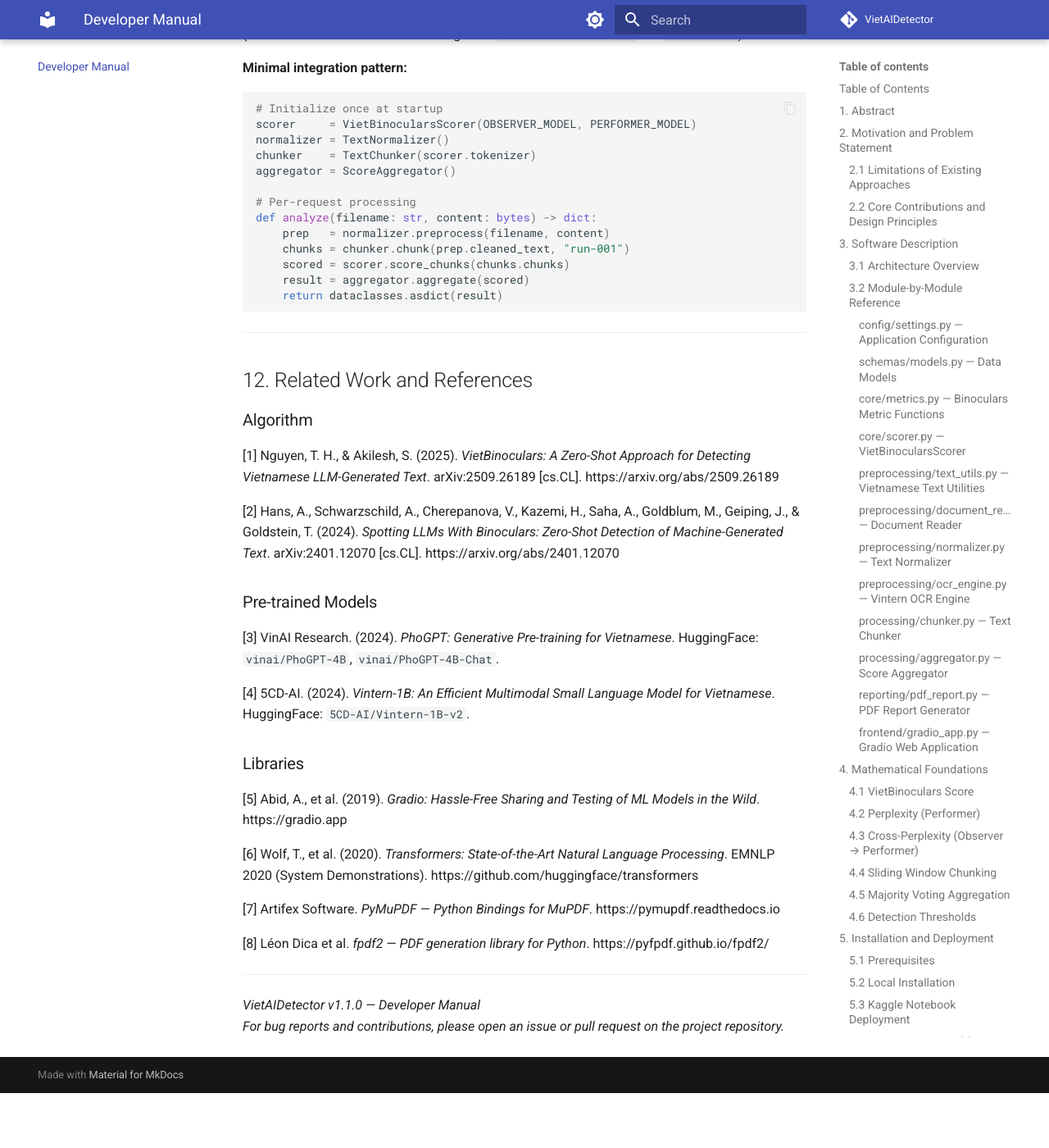
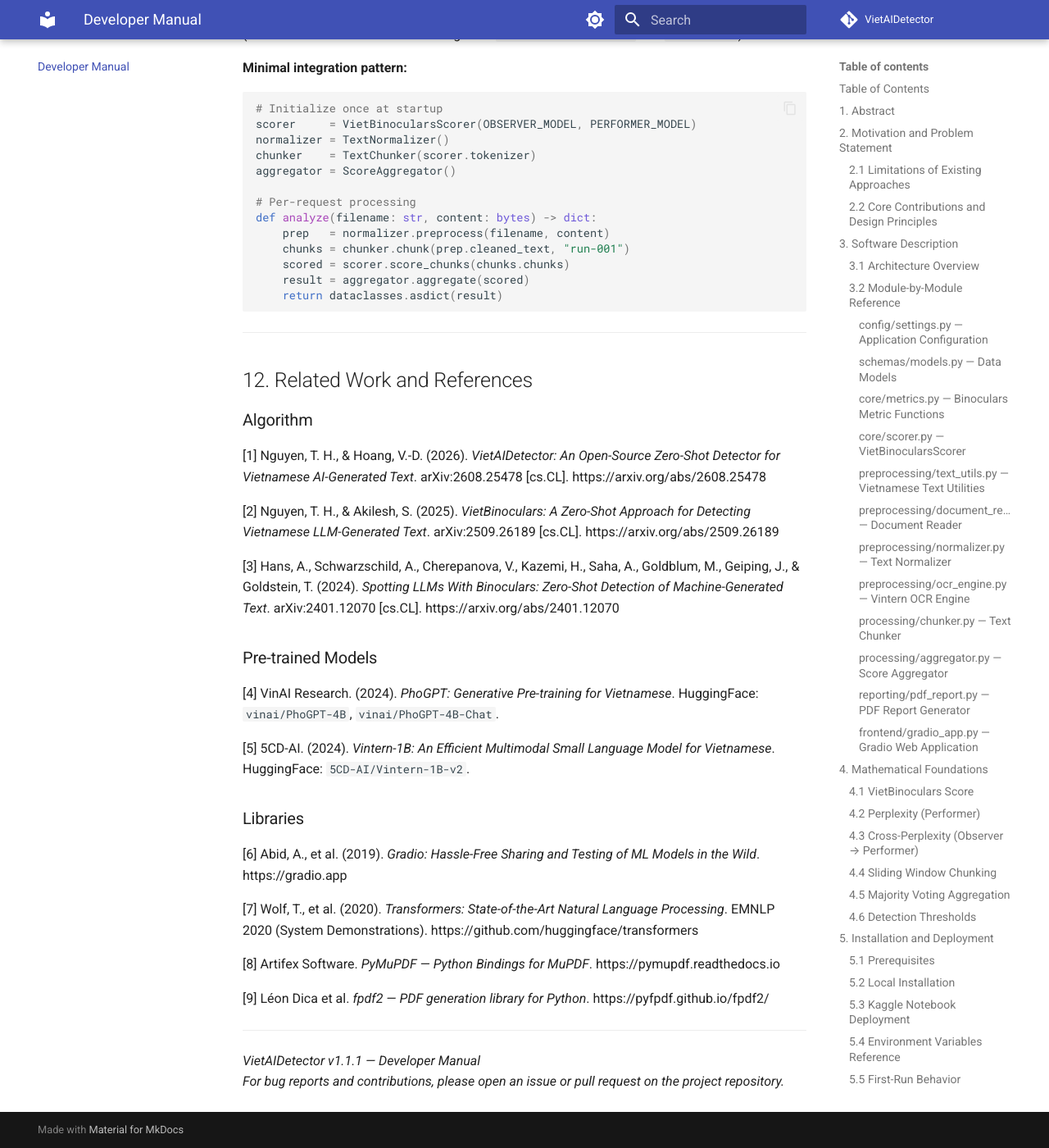
Before and after one commit to trieuntu/VietAIDetector, an MkDocs documentation site: the page built from docs/DEVELOPER_MANUAL.md, in a window 1280 px wide and 1400 px high, scrolled down 31273 px. Shown: the whole window at 82% size. Built offline with MkDocs 1.6.1 and Material for MkDocs 9.7.7, drawn with Linux system fonts in a browser that asks for light colours; comment, search, counter and statistics services are not loaded; before the commit the page ends 32606 px from its top, so only the background shows below that; some of the changed text lies outside the part shown.

Commit message:
update citation & version

```diff
--- a/docs/DEVELOPER_MANUAL.md
+++ b/docs/DEVELOPER_MANUAL.md
@@ -1,6 +1,6 @@
 # VietAIDetector — Developer Manual
 
-**Version:** 1.1.0
+**Version:** 1.1.1
 **Language:** Python 3.10+
 **License:** MIT
 **Contact:** trieunh@ntu.edu.vn
@@ -184,7 +184,7 @@
 | `FONT_PATH` | `str` | `/tmp/NotoSans-Regular.ttf` | Path to Vietnamese TTF font |
 | `FONT_URL` | `str` | `"https://github.com/..."` | URL to download NotoSans font if missing |
 | `APP_NAME` | `str` | `"VietAIDetector"` | Application name |
-| `APP_VERSION` | `str` | `"1.1.0"` | Software version string |
+| `APP_VERSION` | `str` | `"1.1.1"` | Software version string |
 
 All of these can be overridden via environment variables (for `HF_TOKEN`, `FONT_PATH`) or by editing the file directly.
 
@@ -1088,28 +1088,30 @@
 
 ### Algorithm
 
-[1] Nguyen, T. H., & Akilesh, S. (2025). *VietBinoculars: A Zero-Shot Approach for Detecting Vietnamese LLM-Generated Text*. arXiv:2509.26189 [cs.CL]. https://arxiv.org/abs/2509.26189
+[1] Nguyen, T. H., & Hoang, V.-D. (2026). *VietAIDetector: An Open-Source Zero-Shot Detector for Vietnamese AI-Generated Text*. arXiv:2608.25478 [cs.CL]. https://arxiv.org/abs/2608.25478
 
-[2] Hans, A., Schwarzschild, A., Cherepanova, V., Kazemi, H., Saha, A., Goldblum, M., Geiping, J., & Goldstein, T. (2024). *Spotting LLMs With Binoculars: Zero-Shot Detection of Machine-Generated Text*. arXiv:2401.12070 [cs.CL]. https://arxiv.org/abs/2401.12070
+[2] Nguyen, T. H., & Akilesh, S. (2025). *VietBinoculars: A Zero-Shot Approach for Detecting Vietnamese LLM-Generated Text*. arXiv:2509.26189 [cs.CL]. https://arxiv.org/abs/2509.26189
+
+[3] Hans, A., Schwarzschild, A., Cherepanova, V., Kazemi, H., Saha, A., Goldblum, M., Geiping, J., & Goldstein, T. (2024). *Spotting LLMs With Binoculars: Zero-Shot Detection of Machine-Generated Text*. arXiv:2401.12070 [cs.CL]. https://arxiv.org/abs/2401.12070
 
 ### Pre-trained Models
 
-[3] VinAI Research. (2024). *PhoGPT: Generative Pre-training for Vietnamese*. HuggingFace: `vinai/PhoGPT-4B`, `vinai/PhoGPT-4B-Chat`.
+[4] VinAI Research. (2024). *PhoGPT: Generative Pre-training for Vietnamese*. HuggingFace: `vinai/PhoGPT-4B`, `vinai/PhoGPT-4B-Chat`.
 
-[4] 5CD-AI. (2024). *Vintern-1B: An Efficient Multimodal Small Language Model for Vietnamese*. HuggingFace: `5CD-AI/Vintern-1B-v2`.
+[5] 5CD-AI. (2024). *Vintern-1B: An Efficient Multimodal Small Language Model for Vietnamese*. HuggingFace: `5CD-AI/Vintern-1B-v2`.
 
 
 ### Libraries
 
-[5] Abid, A., et al. (2019). *Gradio: Hassle-Free Sharing and Testing of ML Models in the Wild*. https://gradio.app
+[6] Abid, A., et al. (2019). *Gradio: Hassle-Free Sharing and Testing of ML Models in the Wild*. https://gradio.app
 
-[6] Wolf, T., et al. (2020). *Transformers: State-of-the-Art Natural Language Processing*. EMNLP 2020 (System Demonstrations). https://github.com/huggingface/transformers
+[7] Wolf, T., et al. (2020). *Transformers: State-of-the-Art Natural Language Processing*. EMNLP 2020 (System Demonstrations). https://github.com/huggingface/transformers
 
-[7] Artifex Software. *PyMuPDF — Python Bindings for MuPDF*. https://pymupdf.readthedocs.io
+[8] Artifex Software. *PyMuPDF — Python Bindings for MuPDF*. https://pymupdf.readthedocs.io
 
-[8] Léon Dica et al. *fpdf2 — PDF generation library for Python*. https://pyfpdf.github.io/fpdf2/
+[9] Léon Dica et al. *fpdf2 — PDF generation library for Python*. https://pyfpdf.github.io/fpdf2/
 
 ---
 
-*VietAIDetector v1.1.0 — Developer Manual*
+*VietAIDetector v1.1.1 — Developer Manual*
 *For bug reports and contributions, please open an issue or pull request on the project repository.*
--- a/pyproject.toml
+++ b/pyproject.toml
@@ -4,7 +4,7 @@
 
 [project]
 name = "VietAIDetector"
-version = "1.1.0"
+version = "1.1.1"
 description = "Vietnamese AI text detection using VietBinoculars algorithm"
 requires-python = ">=3.10"
 
```
Also changed, not shown: README.md (+11 -11 lines), docs/index.md (+1 -1 lines), 2 other files.
